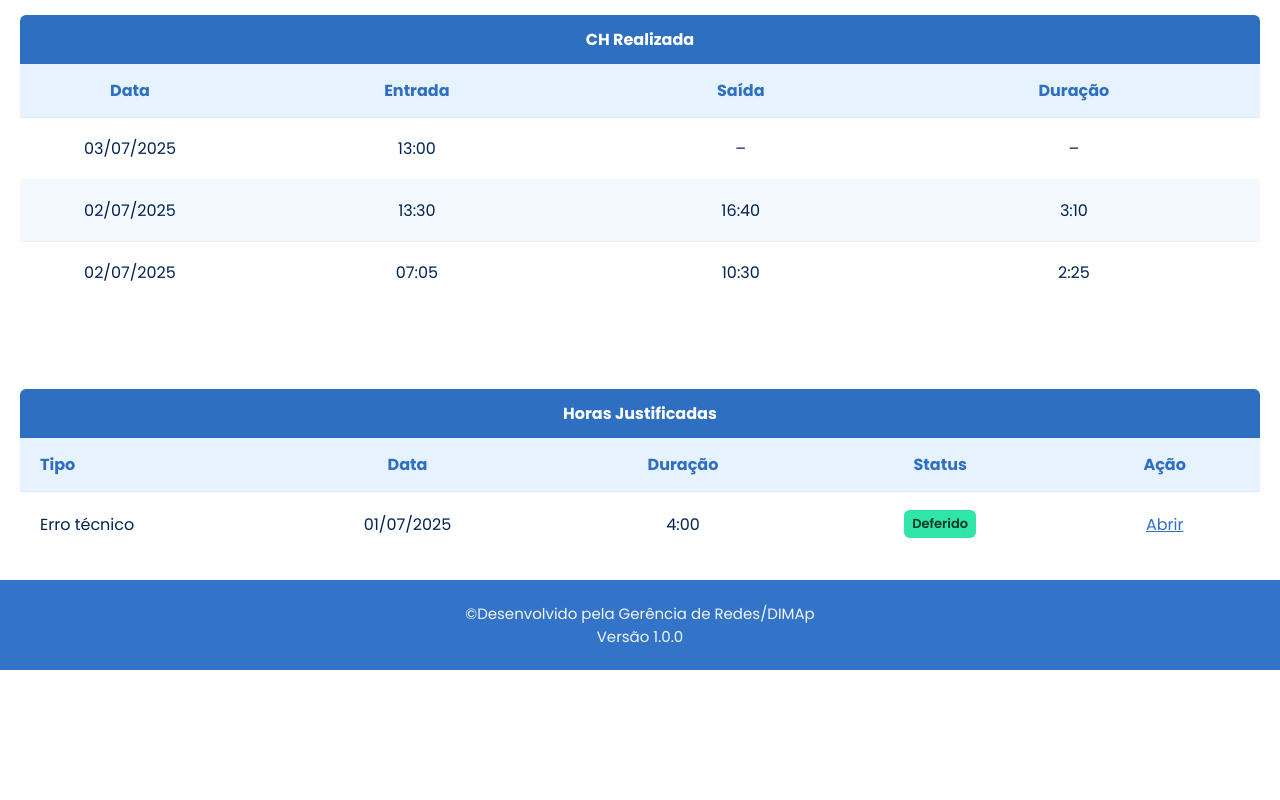
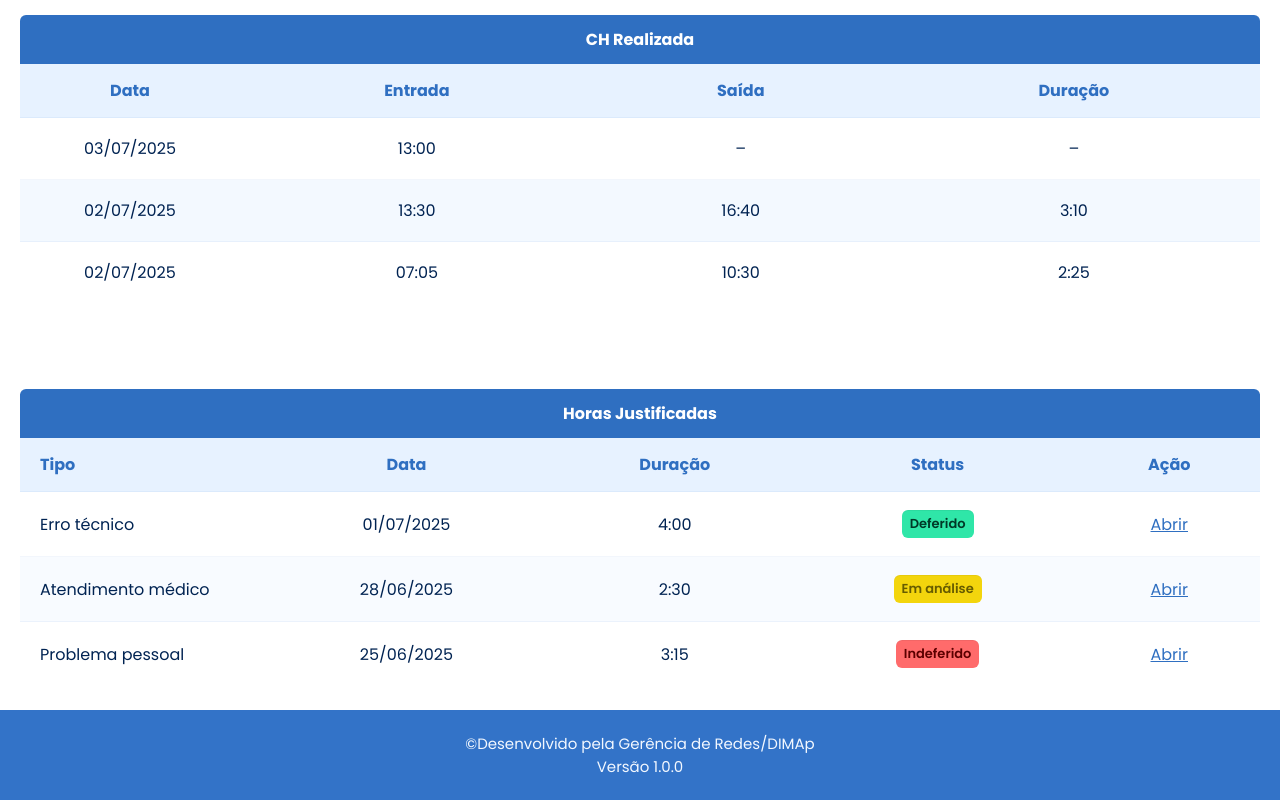
Before and after one commit to leandroaa01/SPE, an Angular app: page /meus-dados in a window 1280 px wide. Shown: the part 369-1169 px from the top of the page. Before the commit the page ends 1039 px from the top, so only its background shows below. Built offline with nearby package versions, Linux system fonts and the light colour scheme.

Commit message:
update of  component 'main-bolsista'

```diff
--- a/src/app/components/main-bolsista/main-bolsista.component.html
+++ b/src/app/components/main-bolsista/main-bolsista.component.html
@@ -91,6 +91,20 @@
                 <td><span class="badge badge-success">Deferido</span></td>
                 <td><a class="action-link" href="#">Abrir</a></td>
               </tr>
+              <tr>
+                <td>Atendimento médico</td>
+                <td>28/06/2025</td>
+                <td>2:30</td>
+                <td><span class="badge badge-analyze">Em análise</span></td>
+                <td><a class="action-link" href="#">Abrir</a></td>
+              </tr>
+              <tr>
+                <td>Problema pessoal</td>
+                <td>25/06/2025</td>
+                <td>3:15</td>
+                <td><span class="badge badge-denied">Indeferido</span></td>
+                <td><a class="action-link" href="#">Abrir</a></td>
+              </tr>
             </tbody>
           </table>
         </div>
--- a/src/app/components/main-bolsista/main-bolsista.component.scss
+++ b/src/app/components/main-bolsista/main-bolsista.component.scss
@@ -207,6 +207,16 @@ main{
   color: #003827;
   box-shadow: 0 1px 0 rgba(0,0,0,0.05) inset;
 }
+.badge-analyze{
+  background: #f3d50d;
+  color: #665c00;
+  box-shadow: 0 1px 0 rgba(0,0,0,0.05) inset;
+}
+.badge-denied{
+  background: #ff6b6b;
+  color: #5c0000;
+  box-shadow: 0 1px 0 rgba(0,0,0,0.05) inset;
+}
 
 .action-link{
   color: #2f6fc1;
```
